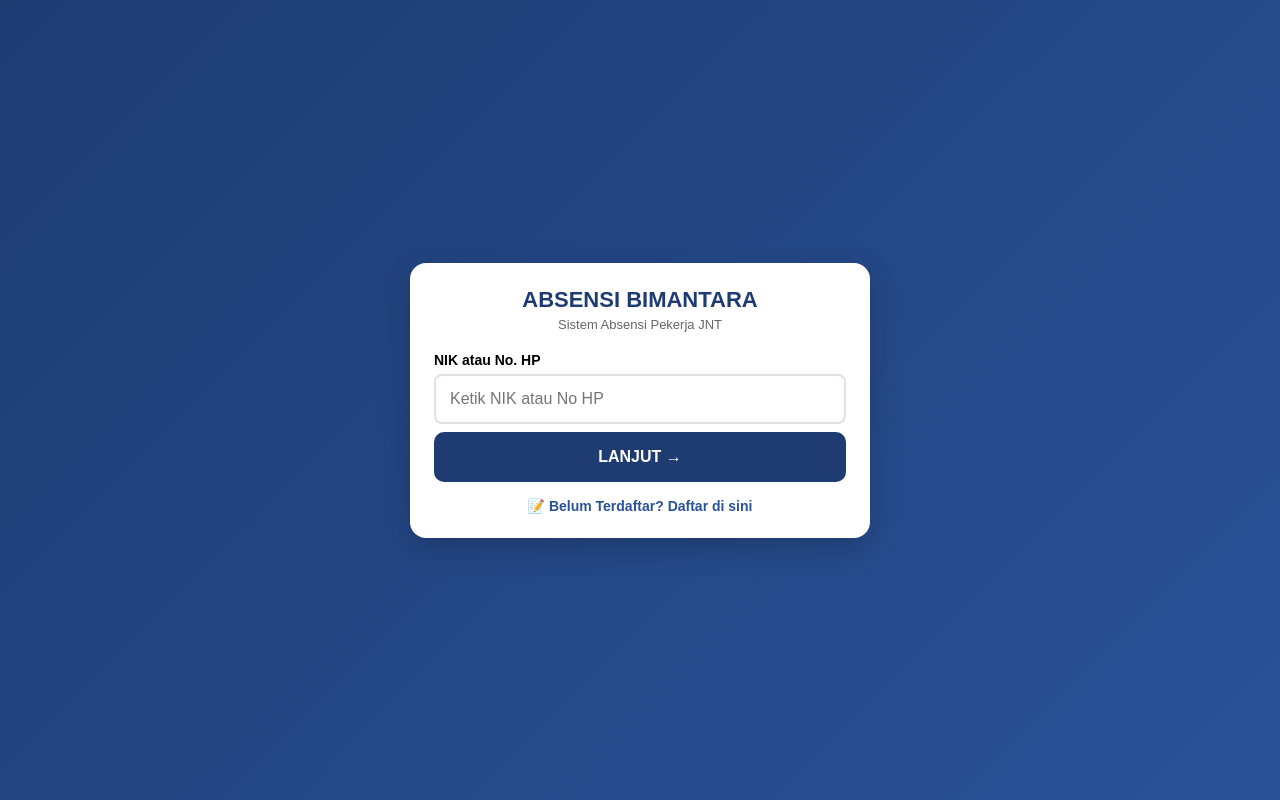
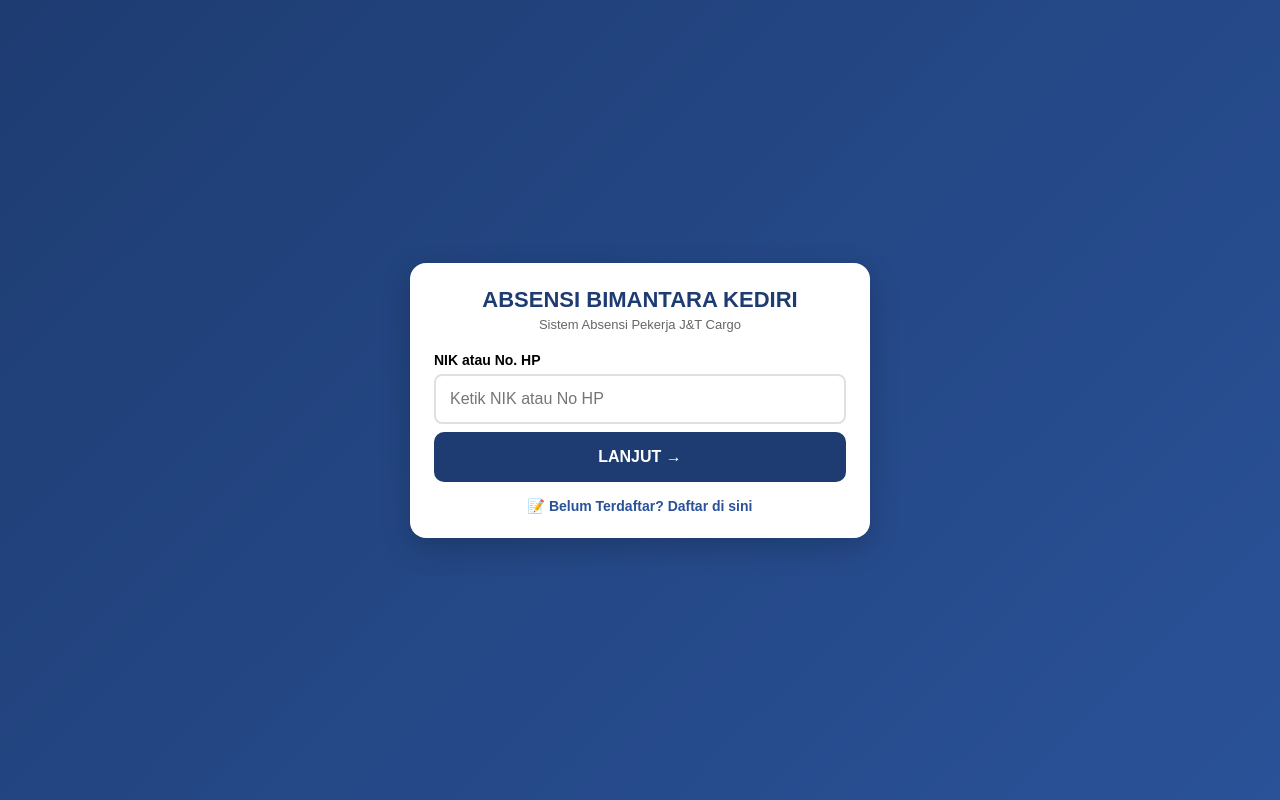
Before and after one commit to bimantaramitrapersada/phl-jnt-kediri, a plain HTML site: page index.html in a window 1280 px wide. Drawn offline with Linux system fonts and the light colour scheme.

Commit message:
Update index.html

```diff
--- a/index.html
+++ b/index.html
@@ -73,8 +73,8 @@
 </head>
 <body>
   <div class="box">
-    <h1>ABSENSI BIMANTARA</h1>
-    <p class="sub">Sistem Absensi Pekerja JNT</p>
+    <h1>ABSENSI BIMANTARA KEDIRI </h1>
+    <p class="sub">Sistem Absensi Pekerja J&T Cargo</p>
 
     <!-- STEP 1: NIK/HP -->
     <div id="step1">
```
